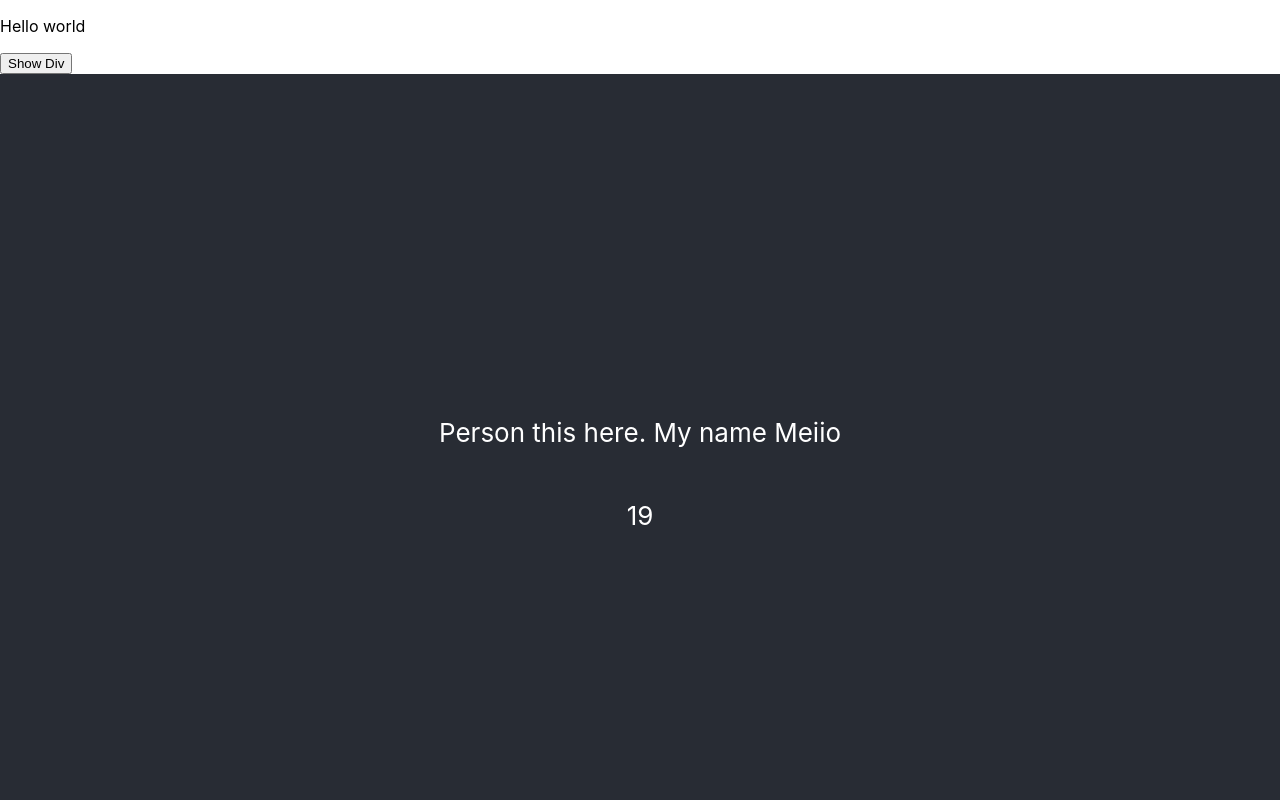
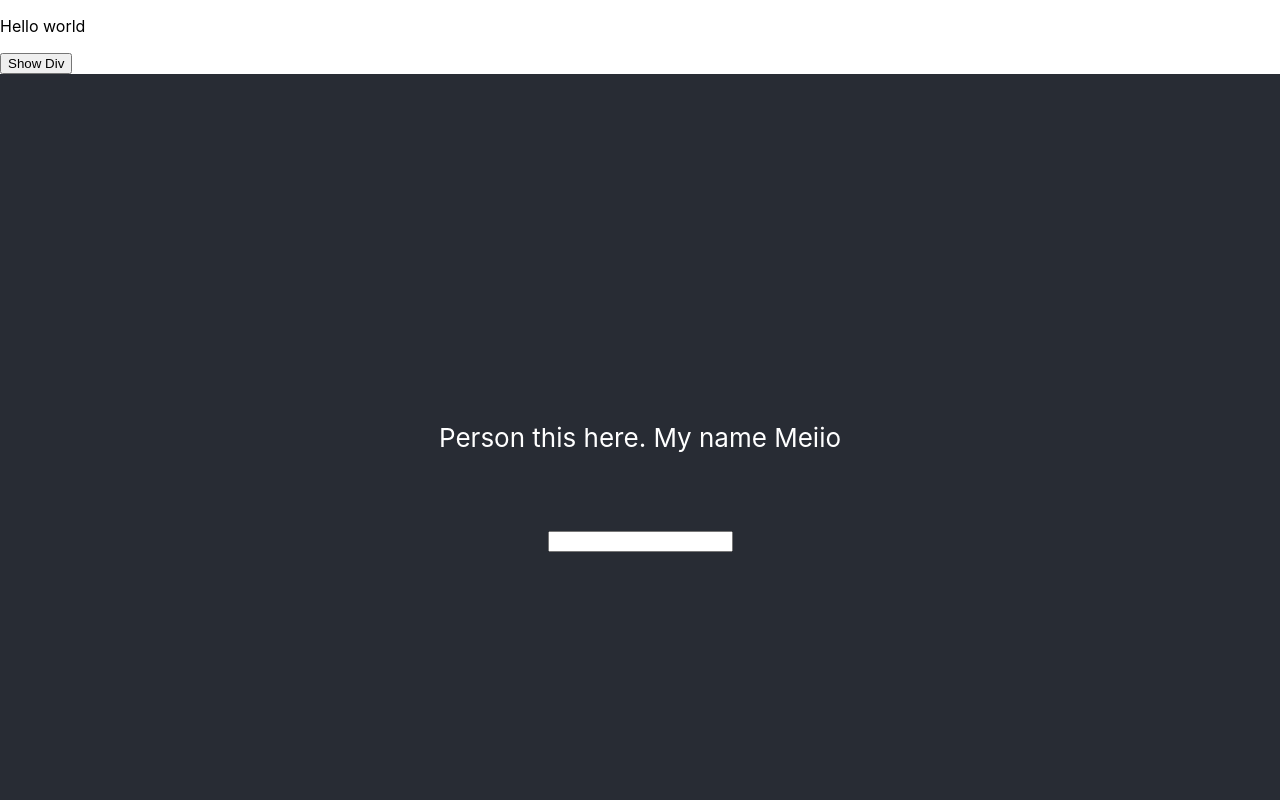
Before and after one commit to Linlijian/LearnReact, a React (Create React App) app: page / in a window 1280 px wide. Both pictures are taken after a click on the button "Show Div". Shown: the top 800 px of the page. Built offline with nearby package versions, Linux system fonts and the light colour scheme.

Commit message:
#12 fix value in map

```diff
--- a/src/MasterPage/App.js
+++ b/src/MasterPage/App.js
@@ -28,6 +28,32 @@ class App extends Component {
     this.setState({ person: person })
   }
 
+  onChangeName = (event, id) => {
+    const perosIndex = this.state.person.findIndex(p => {
+      //p is mean parameter name from person
+      return p.id === id
+    })
+
+    //copy sperson aray by index id
+    const perosnNew = {
+      ...this.state.person[perosIndex]
+    }
+
+    //set value
+    perosnNew.name = event.target.value
+
+    //compy person type aray
+    const person = [...this.state.person]
+
+    //set values by index id
+    person[perosIndex] = perosnNew
+
+
+    //set state
+    this.setState({ person: person })
+
+  }
+
   render() {
     // this are css in line
     const colorBtn = {
@@ -42,9 +68,10 @@ class App extends Component {
         <div>
           {this.state.person.map((person, index) => {
             return <Person
-            name={person.name}
-            click={() => this.onChickDelete(index)}
-            key={person.id}>{person.age}</Person>
+              name={person.name}
+              click={() => this.onChickDelete(index)}
+              key={person.id}
+              change={(event) => this.onChangeName(event, person.id)} />
           })}
         </div>
       )
--- a/src/Person/Person.js
+++ b/src/Person/Person.js
@@ -3,9 +3,10 @@ import './Person.css'
 
 const Person = (props) => {
     return (
-        <div className="Person" onClick={props.click}>
-            <p>Person this here. My name {props.name}</p>
+        <div className="Person">
+            <p onClick={props.click}>Person this here. My name {props.name}</p>
             <p>{props.children}</p>
+            <input onChange = {props.change}></input>
         </div>
     )
 }
```
